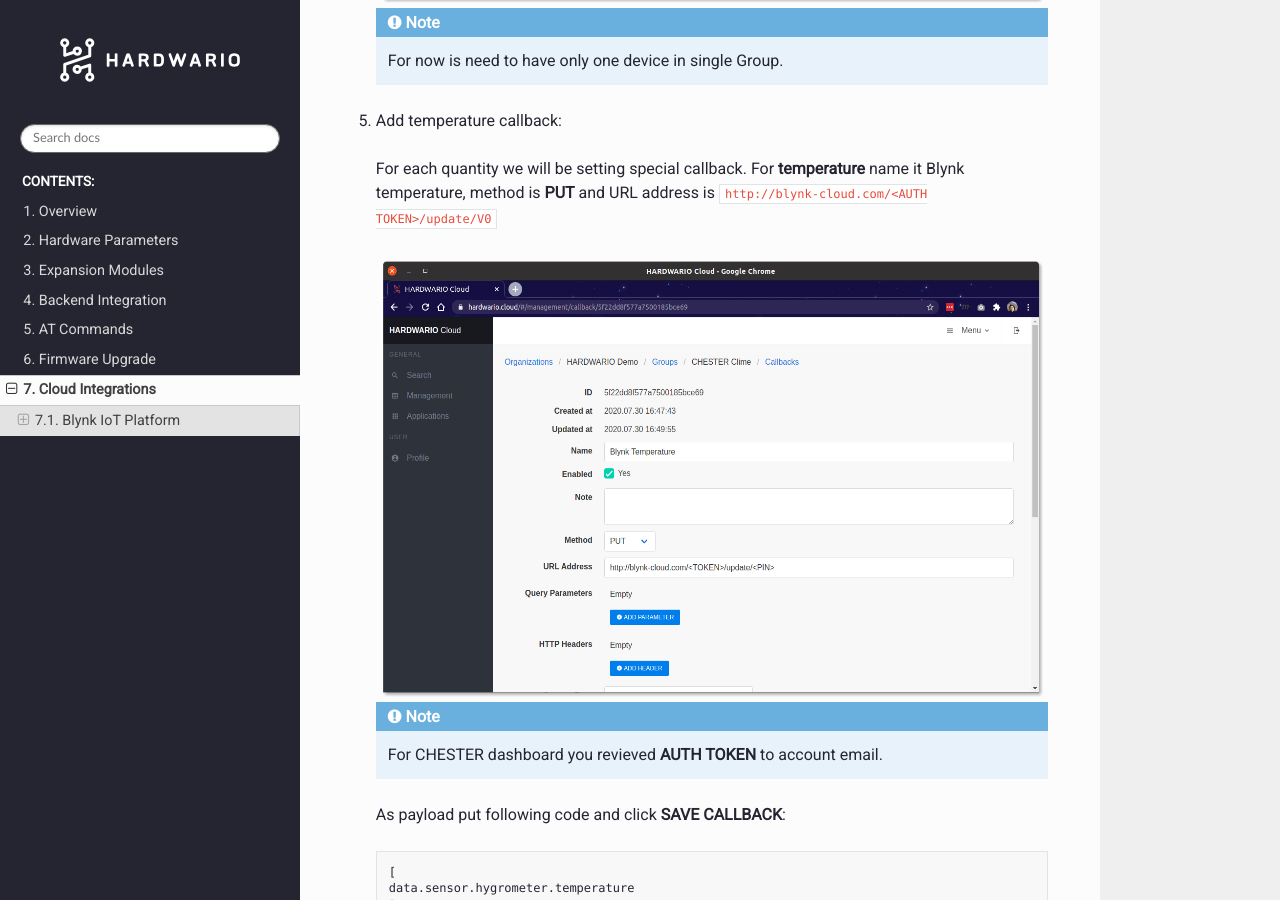
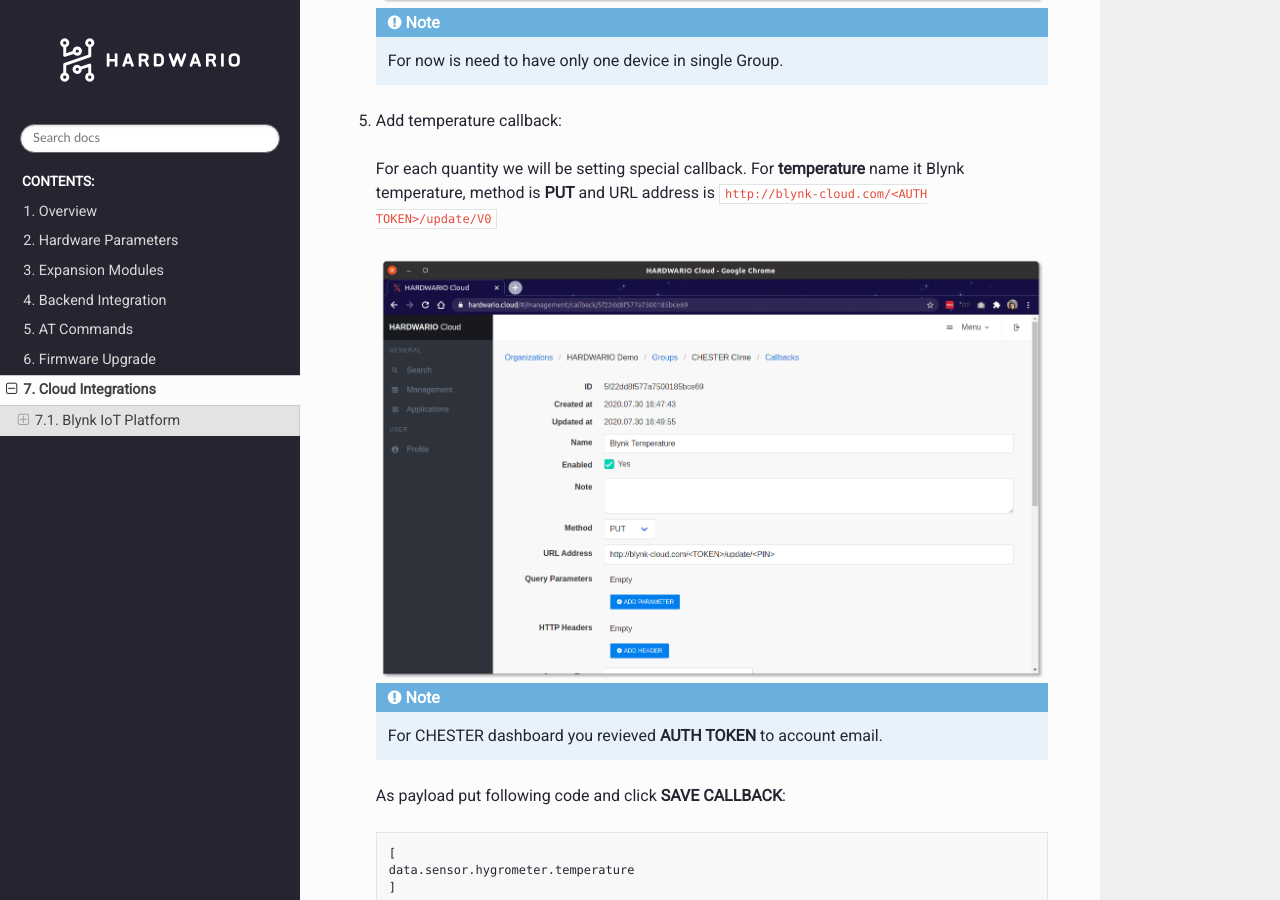
Before and after one commit to hardwario/doc-chester-g1, a Sphinx documentation site: the page built from source/integrations.rst, in a window 1280 px wide and 900 px high, scrolled down 3876 px. Built offline with Sphinx 7.4.7 and the Read the Docs theme 2.0.0, drawn with Linux system fonts in a browser that asks for light colours.

Commit message:
Try to verify image scale issue

```diff
--- a/source/integrations.rst
+++ b/source/integrations.rst
@@ -91,7 +91,6 @@
   and URL address is ``http://blynk-cloud.com/<AUTH TOKEN>/update/V0``
 
   .. image:: _static/integrations/blynk/hardwario-cloud-callback-1.png
-      :scale: 51 %
 
   .. note::
       For CHESTER dashboard you revieved **AUTH TOKEN** to account email.
```
